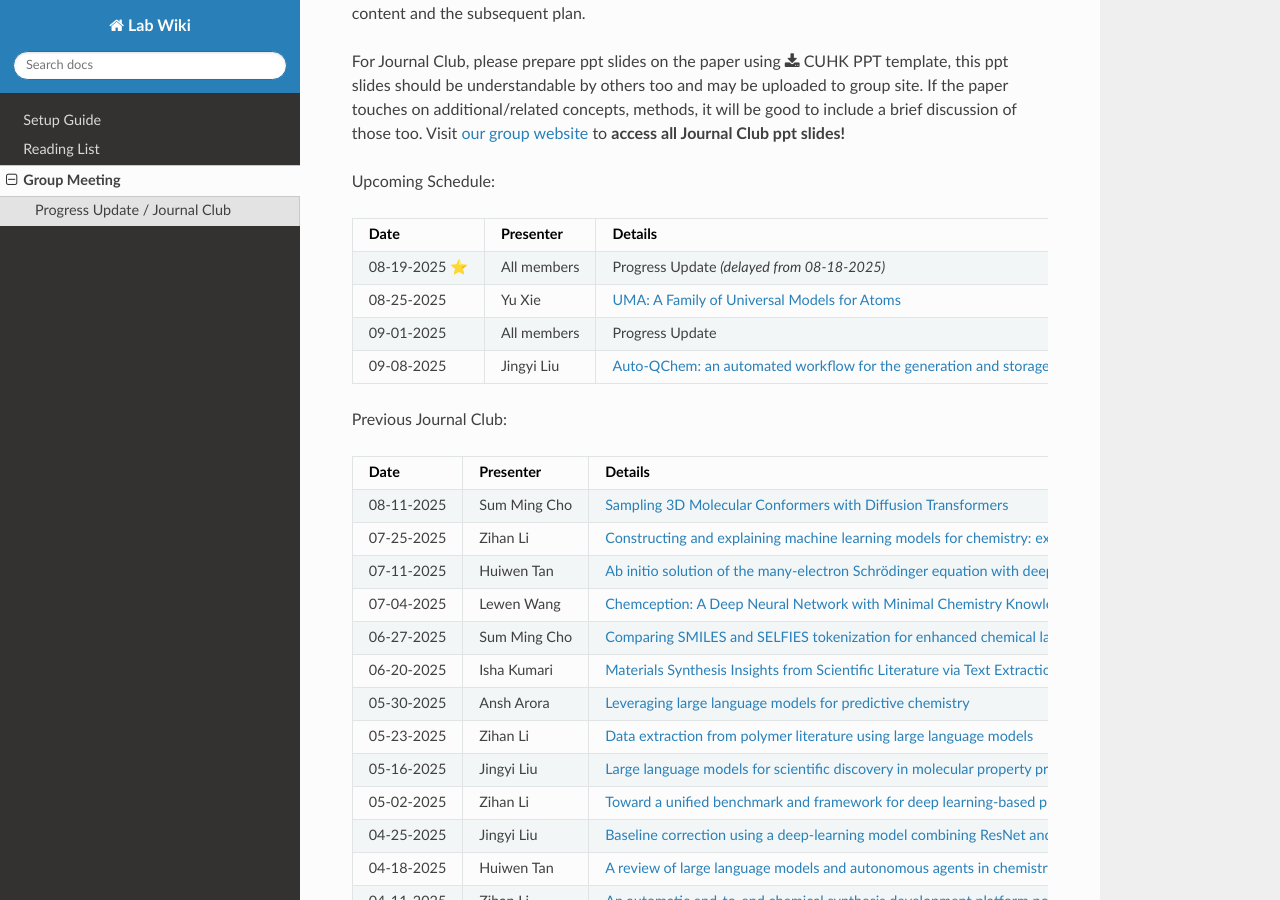
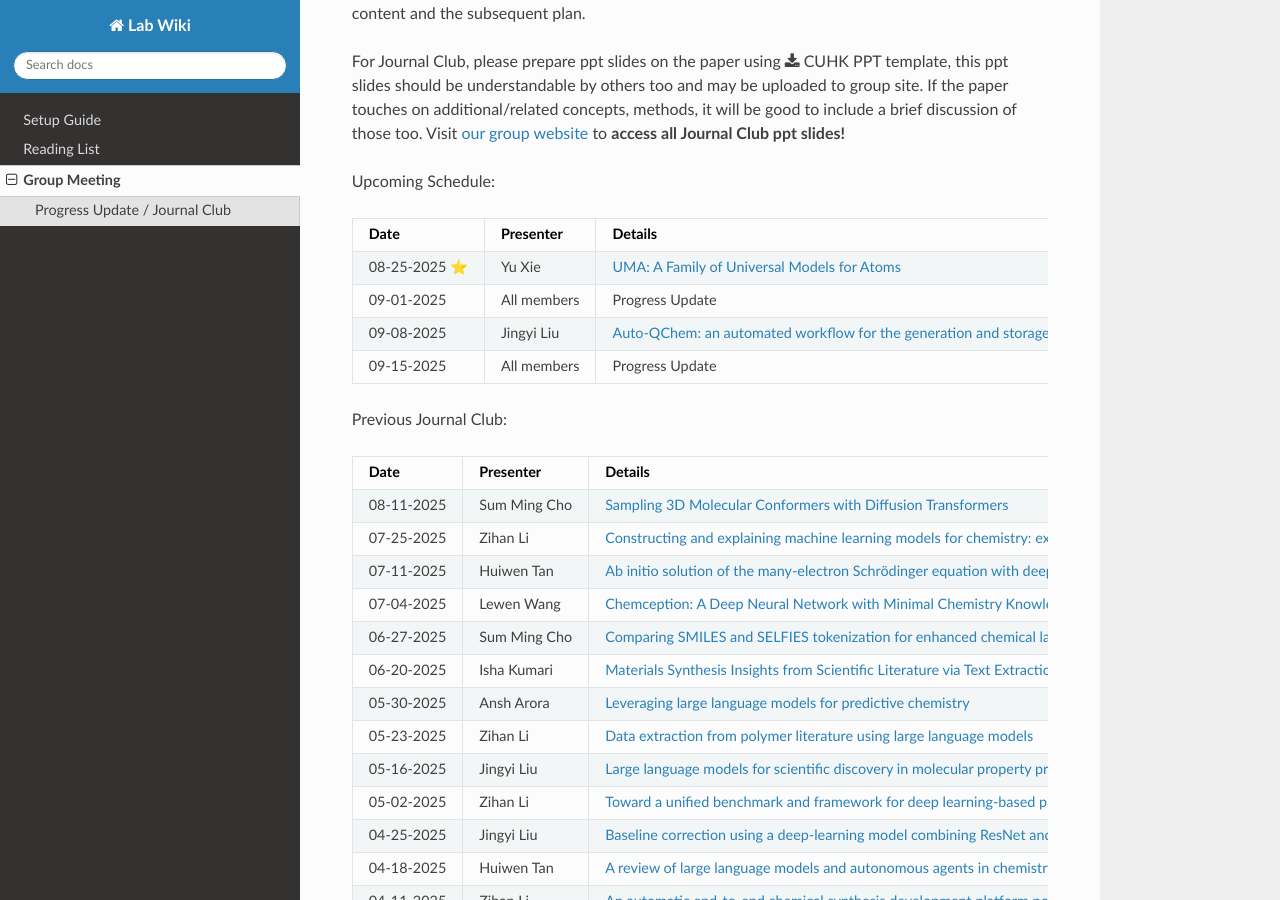
Before and after one commit to ZihanL1/Lab-Wiki, a Sphinx documentation site: the page built from docs/source/meeting.rst, in a window 1280 px wide and 900 px high, scrolled down 502 px. Built offline with Sphinx 7.4.7 and the Read the Docs theme 3.1.0, drawn with Linux system fonts in a browser that asks for light colours.

Commit message:
Update meeting.rst 08.20

```diff
--- a/docs/source/meeting.rst
+++ b/docs/source/meeting.rst
@@ -25,10 +25,7 @@ Upcoming Schedule:
    * - **Date**
      - **Presenter**
      - **Details**
-   * - 08-19-2025 ⭐
-     - All members
-     - Progress Update *(delayed from 08-18-2025)*
-   * - 08-25-2025
+   * - 08-25-2025 ⭐
      - Yu Xie
      - `UMA: A Family of Universal Models for Atoms <https://arxiv.org/abs/2506.23971>`_
    * - 09-01-2025
@@ -37,6 +34,9 @@ Upcoming Schedule:
    * - 09-08-2025
      - Jingyi Liu
      - `Auto-QChem: an automated workflow for the generation and storage of DFT calculations for organic molecules <https://pubs.rsc.org/en/content/articlelanding/2022/re/d2re00030j>`_
+   * - 09-15-2025
+     - All members
+     - Progress Update
 
 Previous Journal Club:
 
```
